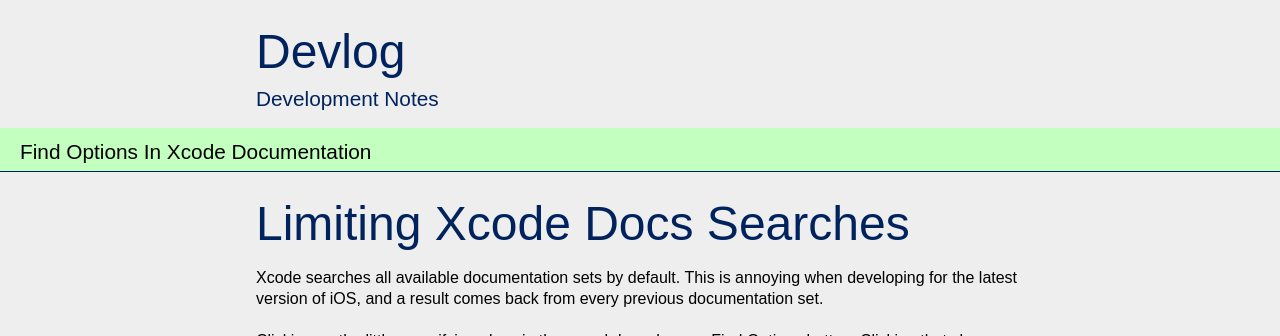
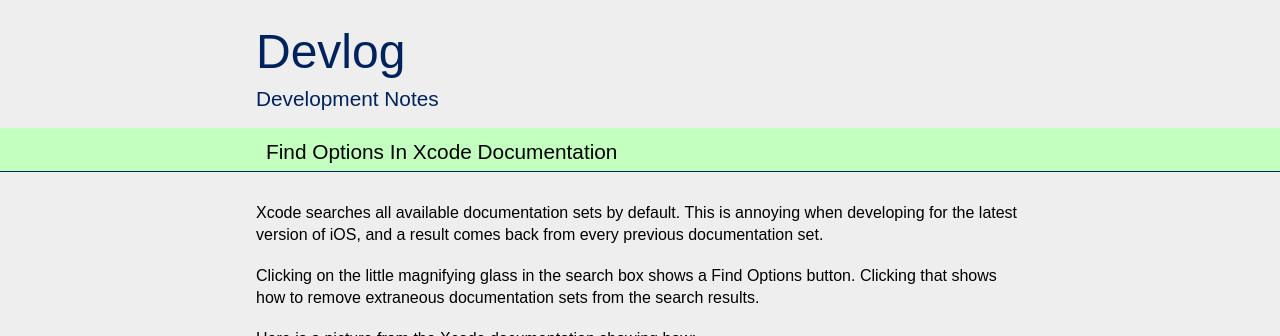
Before and after one commit to danramteke/devlog, a Jekyll site: the page built from _posts/2013-02-18-find-options-in-xcode-documentation.md, in a window 1280 px wide, cut to the strip 0-336 px from the top of the page. Built offline with Jekyll 4.4.1, drawn with Linux system fonts in a browser that asks for light colours; nearby versions of some CDN libraries; some web fonts are replaced.

Commit message:
better alignment for post title

```diff
--- a/_posts/2013-02-18-find-options-in-xcode-documentation.md
+++ b/_posts/2013-02-18-find-options-in-xcode-documentation.md
@@ -2,8 +2,6 @@
 layout: post
 published: true
 ---
-
-# Limiting Xcode Docs Searches
 
 Xcode searches all available documentation sets by default. This is annoying when developing for the latest version of iOS, and a result comes back from every previous documentation set.
 
--- a/stylesheets/devlog.css
+++ b/stylesheets/devlog.css
@@ -78,9 +78,10 @@
 	padding-top: 10px;
 	padding-bottom: 5px;
 	padding-left: 20px;
+
+	margin-bottom: 20px;
 	margin-left: -20px;
 	margin-right: -20px;
-	margin-bottom: 20px;
 
 	border-bottom: 1px #00235D solid;
 }
@@ -121,8 +122,12 @@
 }
 
 @media only screen and (min-width : 769px) {
-	.post p:not(.signoff), .post .gist, h1, .tagline, pre {
+	.post p:not(.signoff), .post .gist, h1, .tagline, pre, p.sign_off,  div.post_title a{
 		width: 768px;
 		margin: 0 auto;
 	}
+
+	div.post_title a {
+		display:block;
+	}
 }
```
Also changed, not shown: _posts/2013-09-03-converting-to-rubymotion.md (+1 -0 lines).
